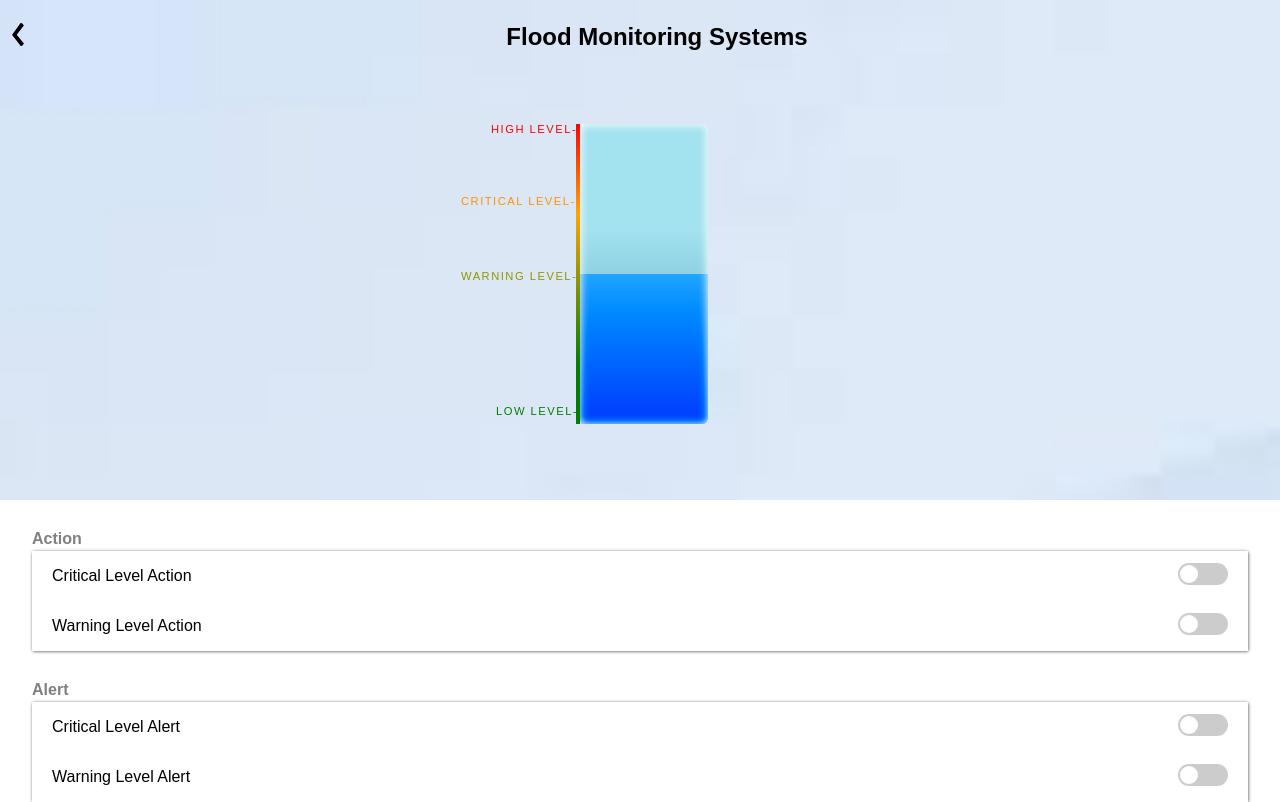
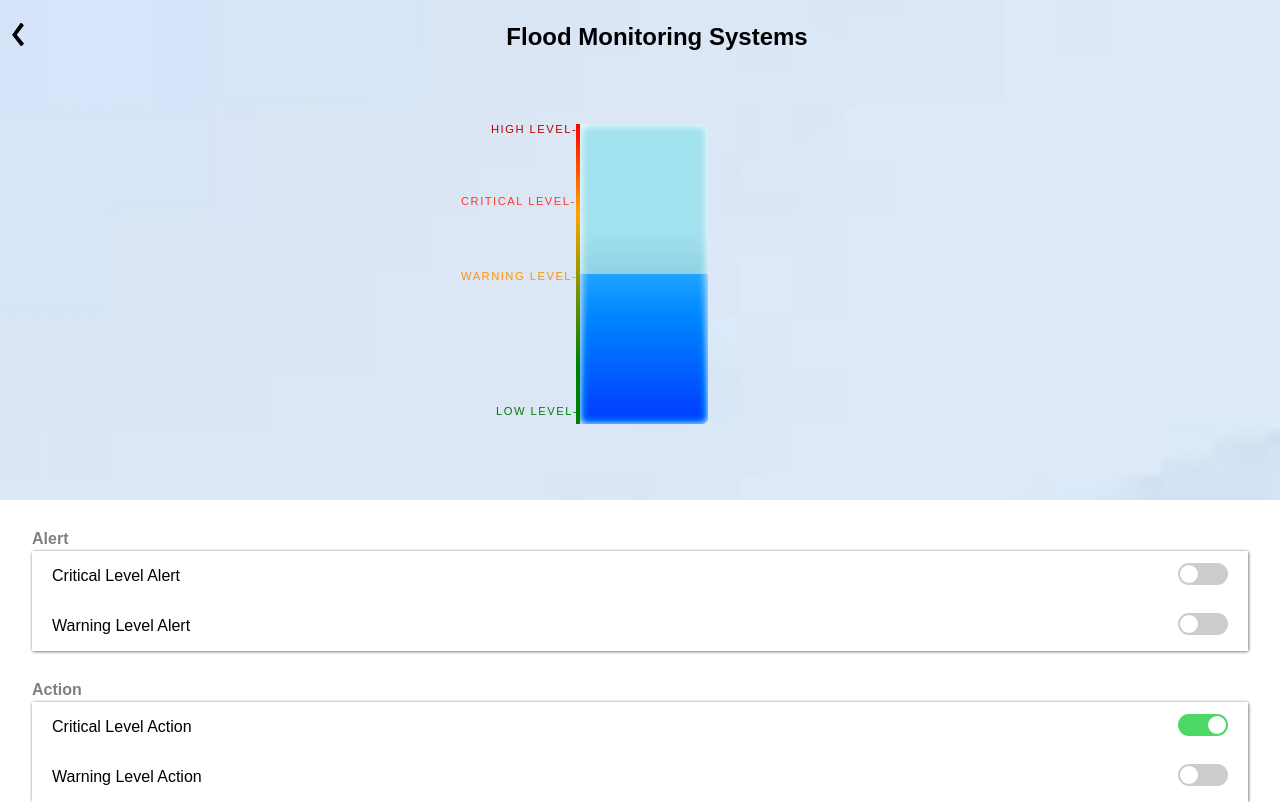
Before and after one commit to mddranasinghe/Flood-Monitoring-Systems-Real-Time-Warning-for-Water-Level, a plain HTML site: page index.html in a window 1280 px wide. Drawn offline with Linux system fonts and the light colour scheme.

Commit message:
Update index.html

```diff
--- a/index.html
+++ b/index.html
@@ -97,18 +97,18 @@ div {
 .level:nth-of-type(2) {
   margin-left: -115px;
   top: 45%;
-  color:#929500
+  color: #FF9200
 }
 
 .level:nth-of-type(3) {
   margin-left: -115px;
   top: 20%;
-  color: #FF9200
+  color:  #FF3827
 }
 .level:nth-of-type(4) {
   margin-left: -85px;
   top: -4%;
-  color: red;
+  color: rgb(180, 4, 4);
 }
 
 .toggle { position: relative; box-sizing: border-box;}
@@ -165,7 +165,7 @@ div {
         display: flex; /* Use flexbox to align children */
          align-items: center; }
 
-.topic {flex: 1;} /* Expand to fill remaining space */
+.topic {flex: 1;}
 .option { margin-left: center;} /* Push to the right */
 
 
@@ -214,13 +214,7 @@ color:blue;
   z-index: 9998;
   cursor: pointer;
 }
-
-
-
-
 </style>
-
-
 
 
 </head>
@@ -248,13 +242,32 @@ color:blue;
 
     </div>
       <div style="width: 95%; margin: 0 auto;">
-    <p style="color:grey; margin-bottom: 3px; margin-top: 30px;"><b>Action</b></p>
-              <div class="Ac">
+    <p style="color:grey; margin-bottom: 3px; margin-top: 30px;"><b>Alert</b></p>
+
+    <div class="Al">
+    <div class="status_box">
+        <div class="topic"><p>Critical Level Alert</p></div>
+        <div class="option">  <div class="toggle">
+        <input type="checkbox" id="c_al" onclick="actionClose('c_al')" ><label for="c_al" ></label></div>
+     </div>
+    </div>
+
+    <div class="status_box">
+        <div class="topic"><p>Warning Level Alert</p></div>
+        <div class="option">  <div class="toggle">
+        <input type="checkbox" id="w_al" onclick="actionClose('w_al')" ><label for="w_al" ></label></div>
+     </div>
+    </div>
+</div>
+
+<p style="color:grey; margin-bottom: 3px; margin-top: 30px;"><b>Action</b></p>
+
+                 <div class="Ac">
 
                      <div class="status_box">
                         <div class="topic"><p>Critical Level  Action</p></div>
                         <div class="option">  <div class="toggle">
-                        <input type="checkbox" id="c_ac" onclick="actionClose('c_ac')" ><label for="c_ac" ></label></div>
+                        <input type="checkbox" id="c_ac" onclick="actionClose('c_ac')" checked><label for="c_ac" ></label></div>
                      </div>
                     </div>
                     <div class="status_box">
@@ -265,71 +278,62 @@ color:blue;
                     </div>
 
                 </div>
-                <p style="color:grey; margin-bottom: 3px; margin-top: 30px;"><b>Alert</b></p>
-                    <div class="Al">
-                    <div class="status_box">
-                        <div class="topic"><p>Critical Level Alert</p></div>
-                        <div class="option">  <div class="toggle">
-                        <input type="checkbox" id="c_al" onclick="actionClose('c_al')"><label for="c_al" ></label></div>
-                     </div>
-                    </div>
 
-                    <div class="status_box">
-                        <div class="topic"><p>Warning Level Alert</p></div>
-                        <div class="option">  <div class="toggle">
-                        <input type="checkbox" id="w_al" onclick="actionClose('w_al')" ><label for="w_al" ></label></div>
-                     </div>
-                    </div>
-
-
-
-
-    </div>
 </div>
 <div id="popup" class="popup">
   <div style="padding: 20px;">   <div class="popup-content">
     <p>Are you sure you want to perform this action?</p>  </div></div>
-
-
 <div class="pop_button">
     <div id="noButton"><p>No</p></div>
       <div id="yesButton"><p>Yes</p></div></div>
+</div>
+<div id="overlay"></div>
+
+<script>
+
+var id1Value,id1,
+payload, companyID="node", deviceType="wlc",deviceID="8469308fcf871dad4d4" ;
+var publish_topic=companyID+"/"+deviceType+"/"+"b2n/"+deviceID+"/";// publish topic
+var subTopic = companyID+"/"+deviceType+"/"+"n2b/"+deviceID+"/+";// subscribe topic
 
 
 
 
 
-</div>
-
-<div id="overlay">
 
 
-  </div>
-</div>
-<script>
 
-var id1Value,id1;
 
+
+
+
+
+
+
+var payload
   function actionClose(id1){
     var checkbox = document.getElementById(id1)
     if (!checkbox.checked) {
         document.getElementById('popup').style.display = 'block';
         document.getElementById("overlay").style.display = "block";
+
+    }
+    else{
+      payload="1";
     }
     id1Value=id1;
+    console.log(payload);
   }
-
-
 document.getElementById('yesButton').addEventListener('click', function() {
 
     document.getElementById('popup').style.display = 'none';
     document.getElementById("overlay").style.display = "none";
     if (id1Value) {
         document.getElementById(id1Value).checked = false;
+        payload="0";
     }
-
+    console.log(payload);
 });
-
 
 document.getElementById('noButton').addEventListener('click', function() {
 
@@ -337,9 +341,11 @@ document.getElementById('noButton').addEventListener('click', function() {
     document.getElementById("overlay").style.display = "none";
     if (id1Value) {
         document.getElementById(id1Value).checked = true;
+        payload="1";
     }
+    console.log(payload);
+});
 
-});
 
 
     </script>
```
